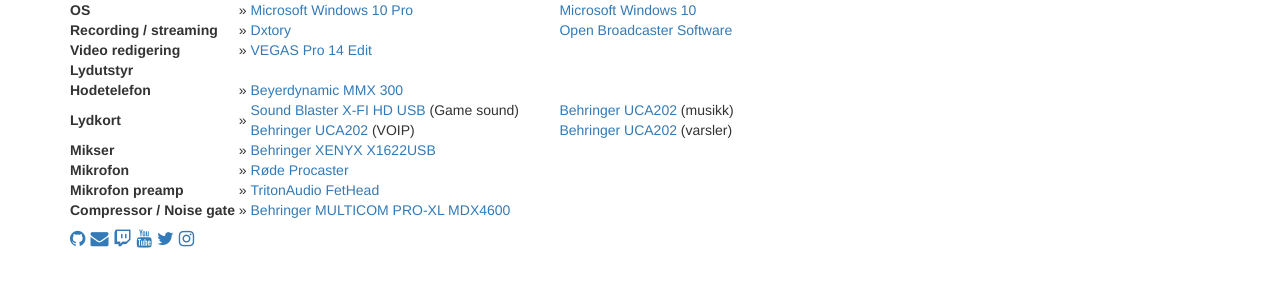
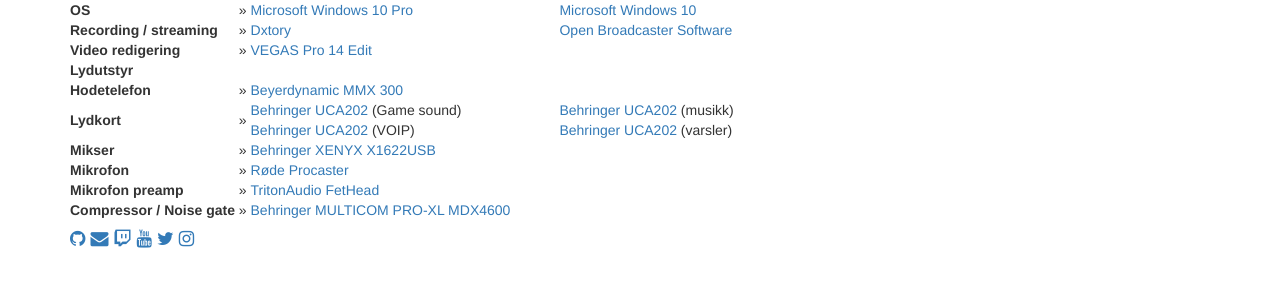
Before and after one commit to sakarias/sakarias.net, a Jekyll site: the page built from utstyr.html, in a window 1280 px wide. Shown: the part 592-879 px from the top of the page. Built offline with Jekyll 4.4.1, drawn with Linux system fonts in a browser that asks for light colours; nearby versions of some CDN libraries; Markdown is read by kramdown in place of the engine named in the settings.

Commit message:
Changed to Behringer on all sounds

```diff
--- a/utstyr.html
+++ b/utstyr.html
@@ -178,7 +178,7 @@ title: Utstyr
         <th>Lydkort</th>
         <td>&nbsp;»&nbsp;</td>
         <td>
-          <a href="http://us.creative.com/p/sound-blaster/sound-blaster-digital-music-premium-hd">Sound Blaster X-FI HD USB</a> (Game sound)
+          <a href="http://www.music-group.com/Categories/Behringer/Computer-Audio/Audio-Interfaces/UCA202/p/P0484">Behringer UCA202</a> (Game sound)
           <br />
           <a href="http://www.music-group.com/Categories/Behringer/Computer-Audio/Audio-Interfaces/UCA202/p/P0484">Behringer UCA202</a> (VOIP)
         </td>
```
